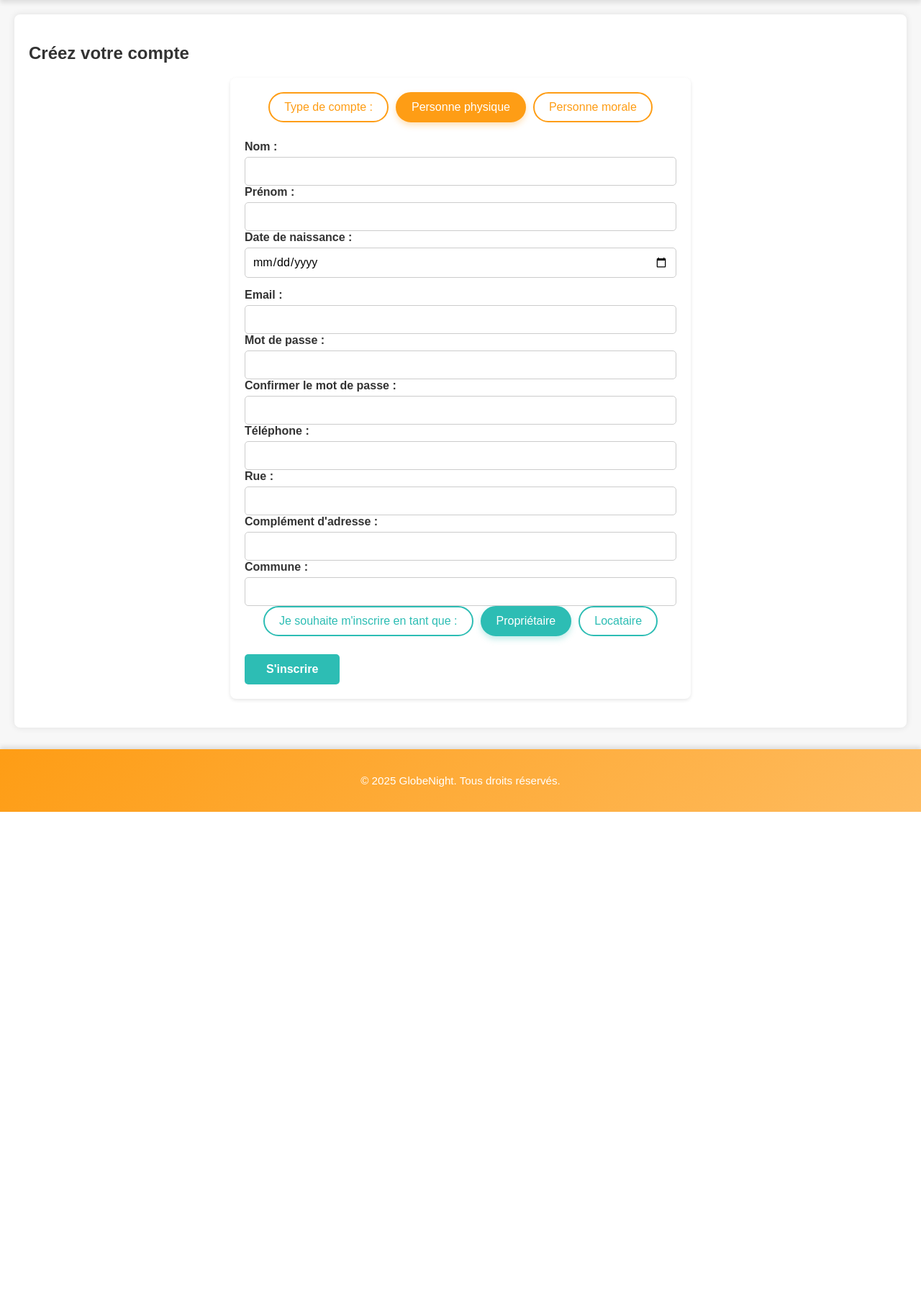
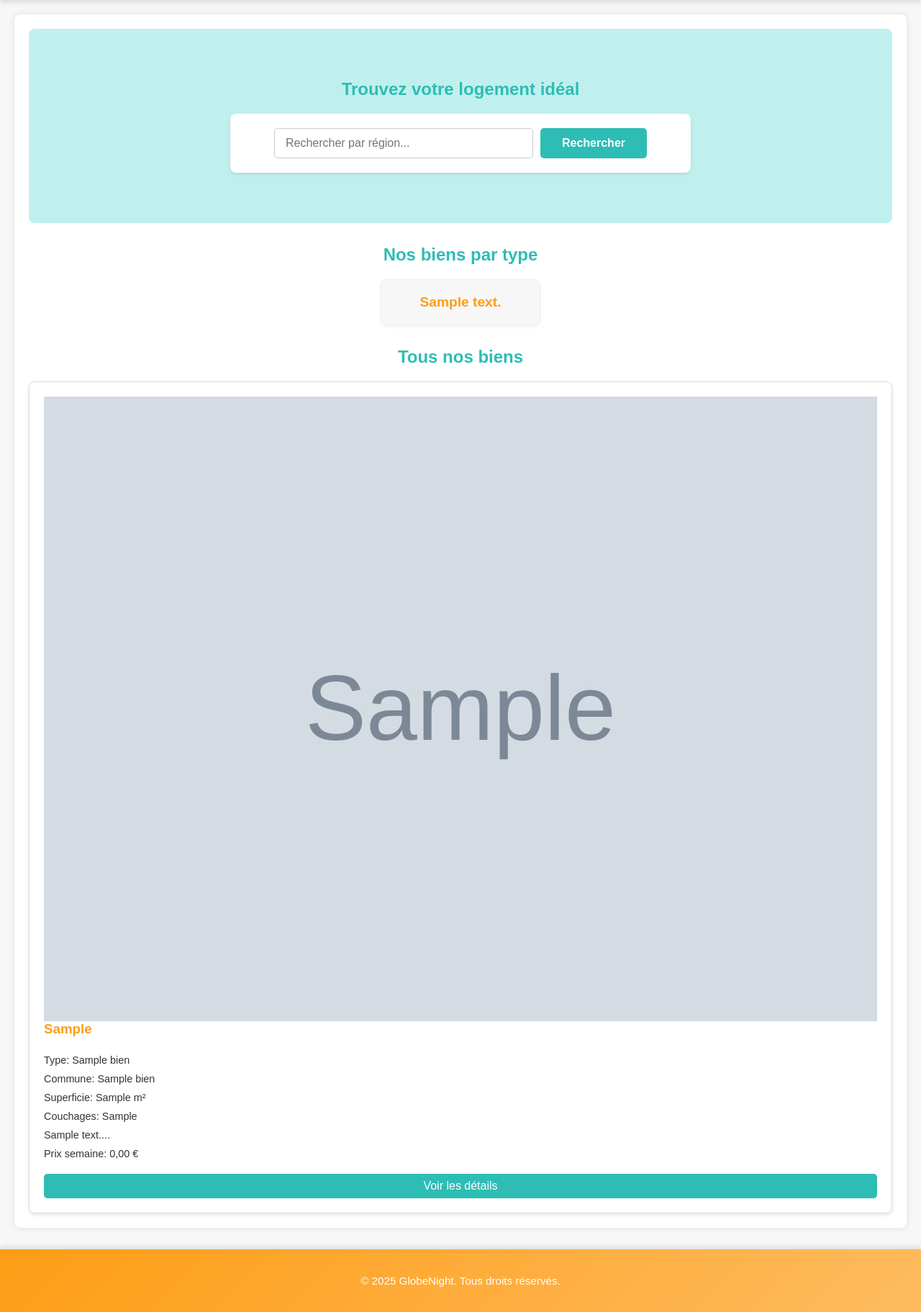
Before and after one commit to Gu1LLaumeR0UY3R/Goodnight, a PHP site: template app/Views/register/index.php in a window 1280 px wide. Shown: the part 176-1999 px from the top of the page at 72% size. Before the commit the page ends 1304 px from the top, so only its background shows below. Run offline with PHP 8.4, Linux system fonts and the light colour scheme; the template is opened without the code that fills it: most values are stand-ins (such as "Sample title", 1, 10 or a date in 2020); grey boxes marked "Sample" are stand-in pictures.

Commit message:
affichage prix + image sur index

```diff
--- a/app/Views/home/index.php
+++ b/app/Views/home/index.php
@@ -50,13 +50,14 @@
                 <?php if (!empty($biens)): ?>
                     <?php foreach ($biens as $bien): ?>
                         <div class="bien-card">
-                            <img src="<?php echo htmlspecialchars($photo["lien_photo"]); ?>" alt="">
+                            <img src="<?php echo htmlspecialchars($bien["premiere_photo"] ?? '/images/default.jpg'); ?>" alt="Photo de <?php echo htmlspecialchars($bien["designation_bien"]); ?>">
                             <h3><?php echo htmlspecialchars($bien["designation_bien"]); ?></h3>
                             <p>Type: <?php echo htmlspecialchars($bien["type_bien_nom"]); ?></p>
                             <p>Commune: <?php echo htmlspecialchars($bien["commune_nom"]); ?></p>
                             <p>Superficie: <?php echo htmlspecialchars($bien["superficie_biens"]); ?> m²</p>
                             <p>Couchages: <?php echo htmlspecialchars($bien["nb_couchage"]); ?></p>
                             <p><?php echo htmlspecialchars(substr($bien["description_biens"], 0, 100)); ?>...</p>
+                            <p class="prix">Prix semaine: <?php echo htmlspecialchars(($bien["prix_semaine"] ?? null) ? number_format($bien["prix_semaine"], 2, ',', ' ') . ' €' : 'Non renseigné'); ?></p>
                             <a href="/bien/<?php echo htmlspecialchars($bien["id_biens"]); ?>">Voir les détails</a>
                         </div>
                     <?php endforeach; ?>
--- a/app/Views/register/index.php
+++ b/app/Views/register/index.php
@@ -3,9 +3,11 @@
 <head>
     <meta charset="UTF-8">
     <meta name="viewport" content="width=device-width, initial-scale=1.0">
-    <title>Inscription - GlobeNight</title>
+    <title>GlobeNight - Votre plateforme de location</title>
     <link rel="stylesheet" href="/css/style.css">
     <link rel="stylesheet" href="//code.jquery.com/ui/1.13.2/themes/base/jquery-ui.css">
+    <script src="https://code.jquery.com/jquery-3.6.0.min.js"></script>
+    <script src="https://code.jquery.com/ui/1.13.2/jquery-ui.min.js"></script>
 </head>
 <body>
     <header>
@@ -20,78 +22,56 @@
     </header>
 
     <main>
-        <h2>Créez votre compte</h2>
-        <?php
-        if (isset($_SESSION['error'])) {
-            echo '<p class="error">' . htmlspecialchars($_SESSION['error']) . '</p>';
-            unset($_SESSION['error']);
-        }
-        ?>
+        <section class="hero">
+            <h2>Trouvez votre logement idéal</h2>
+            <form action="/home/search" method="GET" class="search-bar">
+                <input type="text" id="commune_search" name="q" placeholder="Rechercher par région..." value="<?php echo htmlspecialchars($searchTerm ??
+'
+'); ?>">
+                <button type="submit">Rechercher</button>
+            </form>
+        </section>
 
-        <form action="/register/process" method="POST">
-            <div>
-                <div class="type-account-buttons">
-                    <label>Type de compte :</label>
-                    <input type="radio" name="type_personne" value="physique" id="physique" checked> <label for="physique" class="btn-radio">Personne physique</label>
-                    <input type="radio" name="type_personne" value="morale" id="morale"> <label for="morale" class="btn-radio">Personne morale</label>
-                </div>
+        <section class="biens-par-type">
+            <h2>Nos biens par type</h2>
+            <div class="type-list">
+                <?php foreach ($typesBiens as $type): ?>
+                    <div class="type-item">
+                        <h3><?php echo htmlspecialchars($type["desc_type_bien"]); ?></h3>
+                        <!-- Ici, on pourrait ajouter un lien pour filtrer par ce type -->
+                    </div>
+                <?php endforeach; ?>
             </div>
+        </section>
 
-            <div id="form-physique">
-                <label for="nom">Nom :</label>
-                <input type="text" id="nom" name="nom" value="<?php echo htmlspecialchars($old_data['nom'] ?? ''); ?>">
-                <label for="prenom">Prénom :</label>
-                <input type="text" id="prenom" name="prenom" value="<?php echo htmlspecialchars($old_data['prenom'] ?? ''); ?>">
-                <label for="date_naissance">Date de naissance :</label>
-                <input type="date" id="date_naissance" name="date_naissance" value="<?php echo htmlspecialchars($old_data['date_naissance'] ?? ''); ?>">
+        <section class="liste-biens">
+            <h2>Tous nos biens</h2>
+            <div class="biens-grid">
+                <?php if (!empty($biens)): ?>
+                    <?php foreach ($biens as $bien): ?>
+                        <div class="bien-card">
+                            <img src="<?php echo htmlspecialchars($bien["premiere_photo"] ?? '/images/default.jpg'); ?>" alt="Photo de <?php echo htmlspecialchars($bien["designation_bien"]); ?>">
+                            <h3><?php echo htmlspecialchars($bien["designation_bien"]); ?></h3>
+                            <p>Type: <?php echo htmlspecialchars($bien["type_bien_nom"]); ?></p>
+                            <p>Commune: <?php echo htmlspecialchars($bien["commune_nom"]); ?></p>
+                            <p>Superficie: <?php echo htmlspecialchars($bien["superficie_biens"]); ?> m²</p>
+                            <p>Couchages: <?php echo htmlspecialchars($bien["nb_couchage"]); ?></p>
+                            <p><?php echo htmlspecialchars(substr($bien["description_biens"], 0, 100)); ?>...</p>
+                            <p class="prix">Prix semaine: <?php echo htmlspecialchars($bien["prix_semaine"] ? number_format($bien["prix_semaine"], 2, ',', ' ') . ' €' : 'Non renseigné'); ?></p>
+                            <a href="/bien/<?php echo htmlspecialchars($bien["id_biens"]); ?>">Voir les détails</a>
+                        </div>
+                    <?php endforeach; ?>
+                <?php else: ?>
+                    <p>Aucun bien trouvé pour votre recherche.</p>
+                <?php endif; ?>
             </div>
-
-            <div id="form-morale" style="display:none;">
-                <label for="raison_sociale">Raison Sociale :</label>
-                <input type="text" id="raison_sociale" name="raison_sociale" value="<?php echo htmlspecialchars($old_data['raison_sociale'] ?? ''); ?>">
-                <label for="siret">SIRET :</label>
-                <input type="text" id="siret" name="siret" value="<?php echo htmlspecialchars($old_data["siret"] ?? ""); ?>" maxlength="14">
-            </div>
-
-            <label for="email">Email :</label>
-            <input type="email" id="email" name="email" required value="<?php echo htmlspecialchars($old_data['email'] ?? ''); ?>">
-
-            <label for="password">Mot de passe :</label>
-            <input type="password" id="password" name="password" required>
-
-            <label for="confirm_password">Confirmer le mot de passe :</label>
-            <input type="password" id="confirm_password" name="confirm_password" required>
-
-            <label for="tel">Téléphone :</label>
-            <input type="tel" id="tel" name="tel" value="<?php echo htmlspecialchars($old_data['tel'] ?? ''); ?>">
-
-            <label for="rue">Rue :</label>
-            <input type="text" id="rue" name="rue" value="<?php echo htmlspecialchars($old_data['rue'] ?? ''); ?>">
-
-            <label for="complement">Complément d'adresse :</label>
-            <input type="text" id="complement" name="complement" value="<?php echo htmlspecialchars($old_data['complement'] ?? ''); ?>">
-
-            <label for="id_commune">Commune :</label>
-            <input type="text" id="commune_search_register" name="commune_nom" value="<?php echo htmlspecialchars($old_data['commune_nom'] ?? ''); ?>">
-            <input type="hidden" id="id_commune" name="id_commune" value="<?php echo htmlspecialchars($old_data['id_commune'] ?? ''); ?>">
-
-            <div class="role-choice-buttons">
-                <label>Je souhaite m'inscrire en tant que :</label>
-                <input type="radio" name="role_choice" value="proprietaire" id="proprietaire" checked> <label for="proprietaire" class="btn-radio">Propriétaire</label>
-                <input type="radio" name="role_choice" value="locataire" id="locataire"> <label for="locataire" class="btn-radio">Locataire</label>
-            </div>
-
-            <button type="submit">S'inscrire</button>
-        </form>
+        </section>
     </main>
 
     <footer>
         <p>&copy; <?php echo date("Y"); ?> GlobeNight. Tous droits réservés.</p>
     </footer>
 
-    <script src="https://code.jquery.com/jquery-3.6.0.min.js"></script>
-    <script src="https://code.jquery.com/ui/1.13.2/jquery-ui.min.js"></script>
     <script src="/js/autocomplete.js"></script>
-    <script src="/js/register.js"></script>
 </body>
 </html>
```
Also changed, not shown: app/Controllers/ProprietaireController.php (+27 -3 lines), app/Models/BienModel.php (+54 -11 lines), app/Models/SaisonModel.php (+51 -4 lines), app/Models/TarifModel.php (added, +82 -0 lines), app/Models/UserModel.php (+34 -6 lines), app/Views/proprietaire/add_bien.php (+18 -0 lines), 1 other file.
